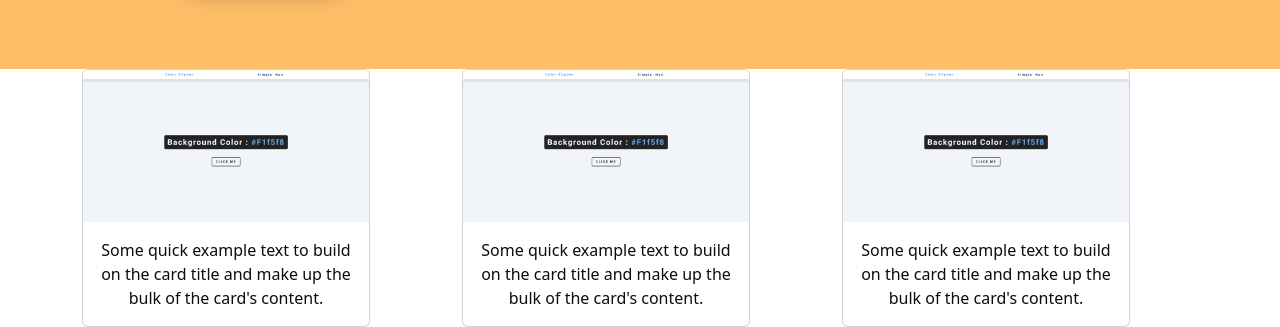
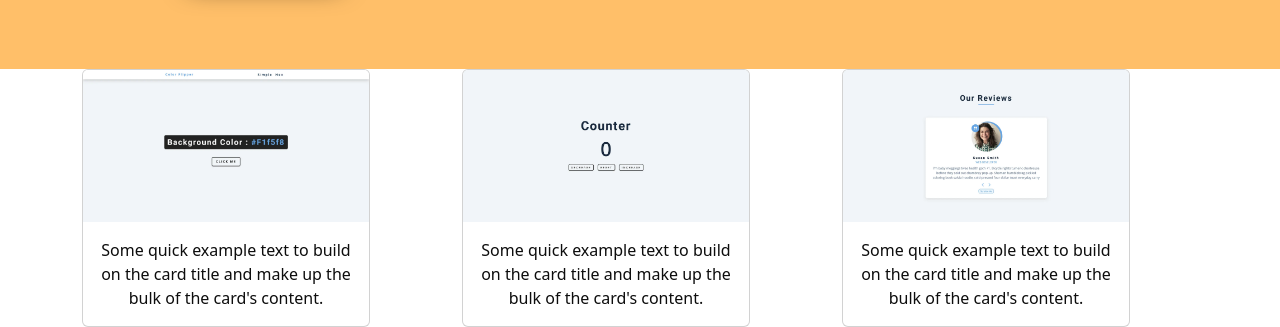
Before and after one commit to danielfeitosa4/beginnerJavascriptProjects, a plain HTML site: page index.html in a window 1280 px wide. Shown: the part 556-883 px from the top of the page. Drawn offline with nearby package versions, Linux system fonts and the light colour scheme.

Commit message:
organizando imagens dos projetos

```diff
--- a/index.html
+++ b/index.html
@@ -43,7 +43,7 @@
       </div>
       <div class="col">
         <div class="card" style="width: 18rem;">
-          <img src="./images/image-proj1.webp" class="card-img-top" alt="Color Flipper">
+          <img src="./images/image-proj2.webp" class="card-img-top" alt="Color Flipper">
           <div class="card-body">
             <p class="card-text">Some quick example text to build on the card title and make up the bulk of the card's content.</p>
           </div>
@@ -51,7 +51,7 @@
       </div>
       <div class="col">
         <div class="card" style="width: 18rem;">
-          <img src="./images/image-proj1.webp" class="card-img-top" alt="Color Flipper">
+          <img src="./images/image-proj3.webp" class="card-img-top" alt="Color Flipper">
           <div class="card-body">
             <p class="card-text">Some quick example text to build on the card title and make up the bulk of the card's content.</p>
           </div>
```
Also changed, not shown: images/image-proj2.webp (added), images/image-proj3.webp (added).
